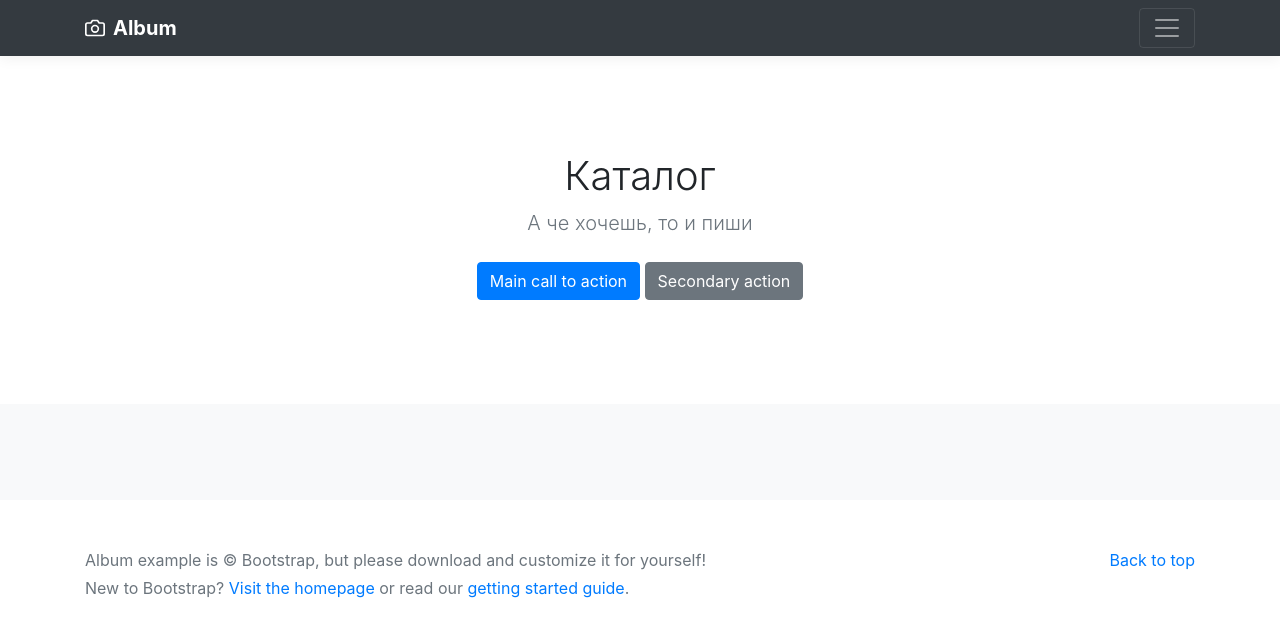
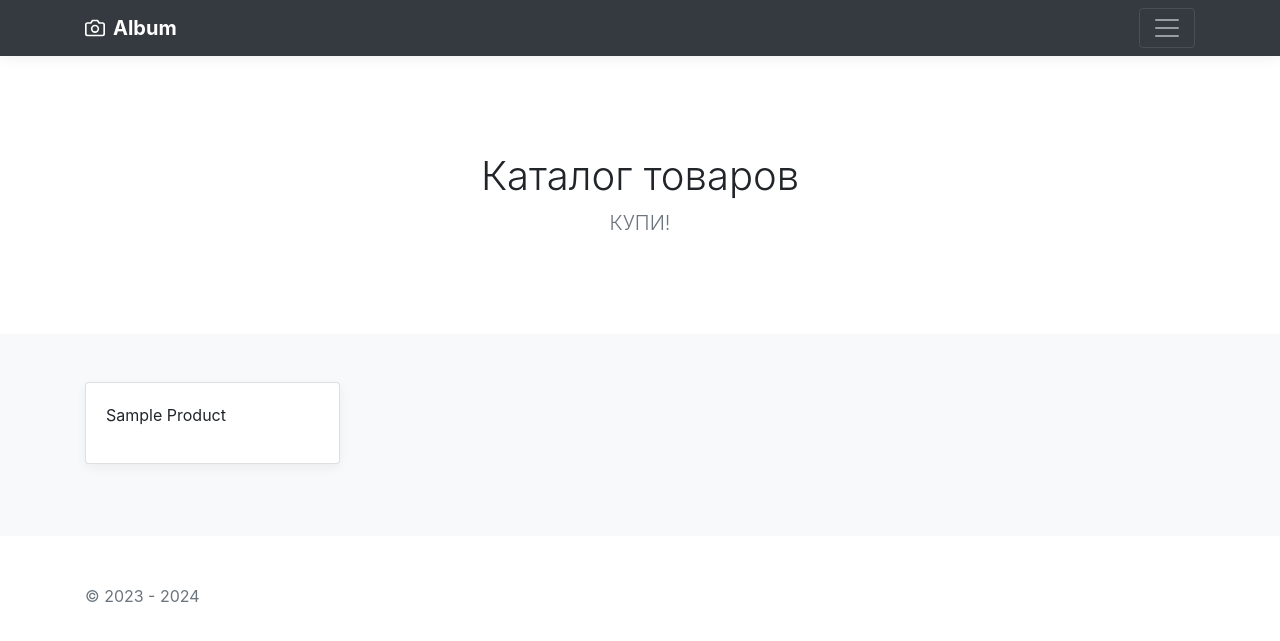
Before and after one commit to Yambur/HW_20.1, a Django app: page / in a window 1280 px wide. Shown: the top 641 px of the page. Run offline with Django 4.2, Linux system fonts and the light colour scheme; tables that the repository leaves empty hold one stand-in row (values such as "Sample post"); some libraries are stand-ins or nearby versions.

Commit message:
add main/

```diff
--- a/main/templates/main/index.html
+++ b/main/templates/main/index.html
@@ -85,12 +85,8 @@
 
     <section class="jumbotron text-center">
         <div class="container">
-            <h1 class="jumbotron-heading">Каталог</h1>
-            <p class="lead text-muted">А че хочешь, то и пиши</p>
-            <p>
-                <a href="#" class="btn btn-primary my-2">Main call to action</a>
-                <a href="#" class="btn btn-secondary my-2">Secondary action</a>
-            </p>
+            <h1 class="jumbotron-heading">Каталог товаров</h1>
+            <p class="lead text-muted">КУПИ!</p>
         </div>
     </section>
 
@@ -98,17 +94,14 @@
         <div class="container">
 
             <div class="row">
-                {% for object in product_list %}
-                <div class="col-md-4">
+                {% for object in objects_list %}
+                <div class="col-md-3">
                     <div class="card mb-4 box-shadow">
                         <div class="card-body">
-                            <p class="card-text">здесь писать</p>
+                            <p class="card-text">{{ object.name|title }}</p>
                             <div class="d-flex justify-content-between align-items-center">
                                 <div class="btn-group">
-                                    <button type="button" class="btn btn-sm btn-outline-secondary">View</button>
-                                    <button type="button" class="btn btn-sm btn-outline-secondary">Edit</button>
                                 </div>
-                                <small class="text-muted">9 mins</small>
                             </div>
                         </div>
                     </div>
@@ -123,11 +116,9 @@
 <footer class="text-muted">
     <div class="container">
         <p class="float-right">
-            <a href="#">Back to top</a>
+            <a href="#"></a>
         </p>
-        <p>Album example is &copy; Bootstrap, but please download and customize it for yourself!</p>
-        <p>New to Bootstrap? <a href="/docs/4.0/">Visit the homepage</a> or read our <a
-                href="/docs/4.0/getting-started/">getting started guide</a>.</p>
+        <p>&copy; 2023 - {% now 'Y' %}</p>
     </div>
 </footer>
 
--- a/main/views.py
+++ b/main/views.py
@@ -8,4 +8,7 @@ def index(request):
     context = {
         'objects_list': product_list
     }
-    return render(request, 'main/index.html')
+    return render(request, 'main/index.html', context)
+
+def contact(request):
+    pass
```
